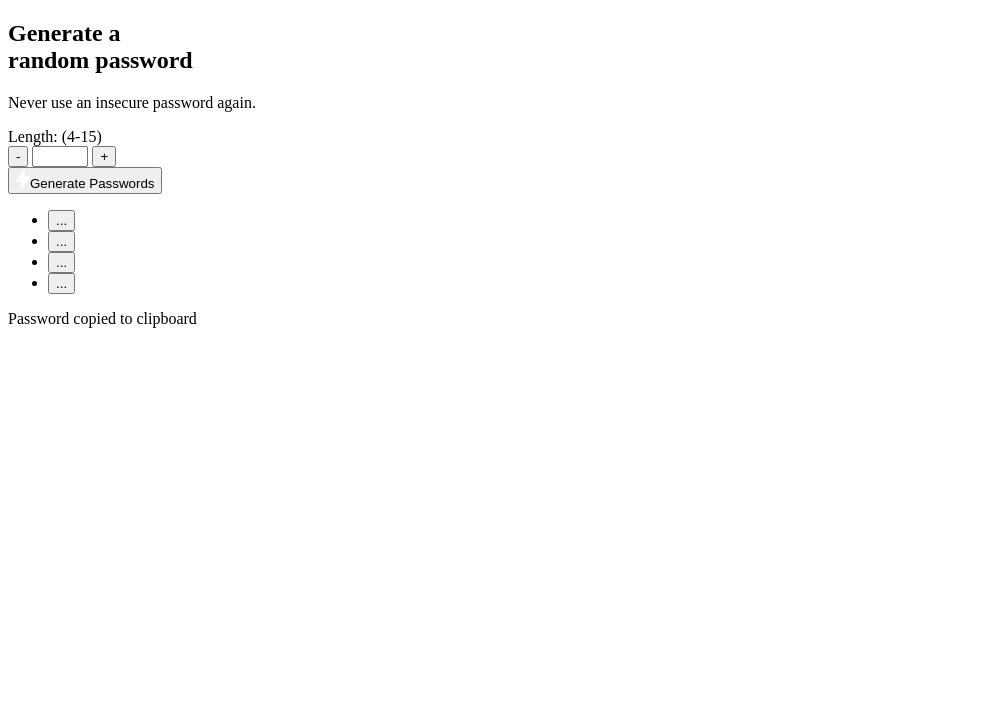
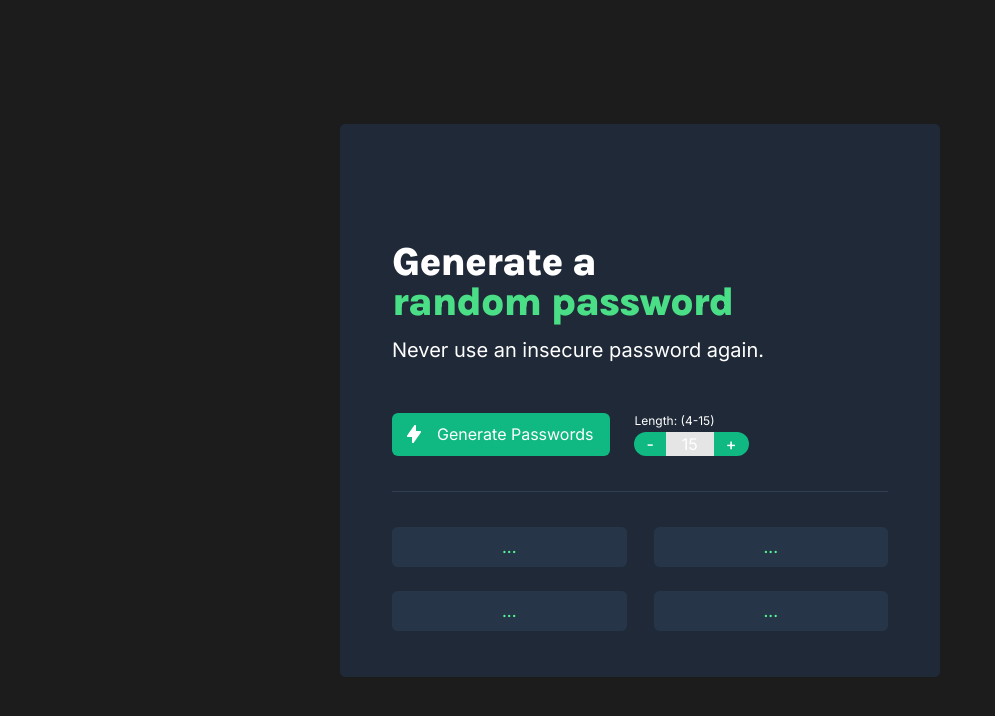
Before and after one commit to didhee/Password-Generator, a plain HTML site: page index.html in a window 1280 px wide. Shown: the whole page, without its empty margins (0-995 px from the left). Drawn offline with Linux system fonts and the light colour scheme; the site is published under a folder, as on GitHub Pages, so addresses that start at the root find nothing.

Commit message:
modified the html file so I can get my CSS to show

```diff
--- a/index.html
+++ b/index.html
@@ -6,7 +6,7 @@
     <meta name="viewport" content="width=device-width, initial-scale=1.0">
     <title>Password-Generator</title>
 
-    <link rel="stylesheet" href="/style.css">
+    <link type="text/css" rel="stylesheet" href="style.css">
 </head>
 <body>
     <section id="container">
@@ -40,6 +40,6 @@
 
     <div id="pop-up">Password copied to clipboard</div>
 
-    <script src="/app.js"></script>
+    <script src="app.js"></script>
 </body>
 </html>
```
